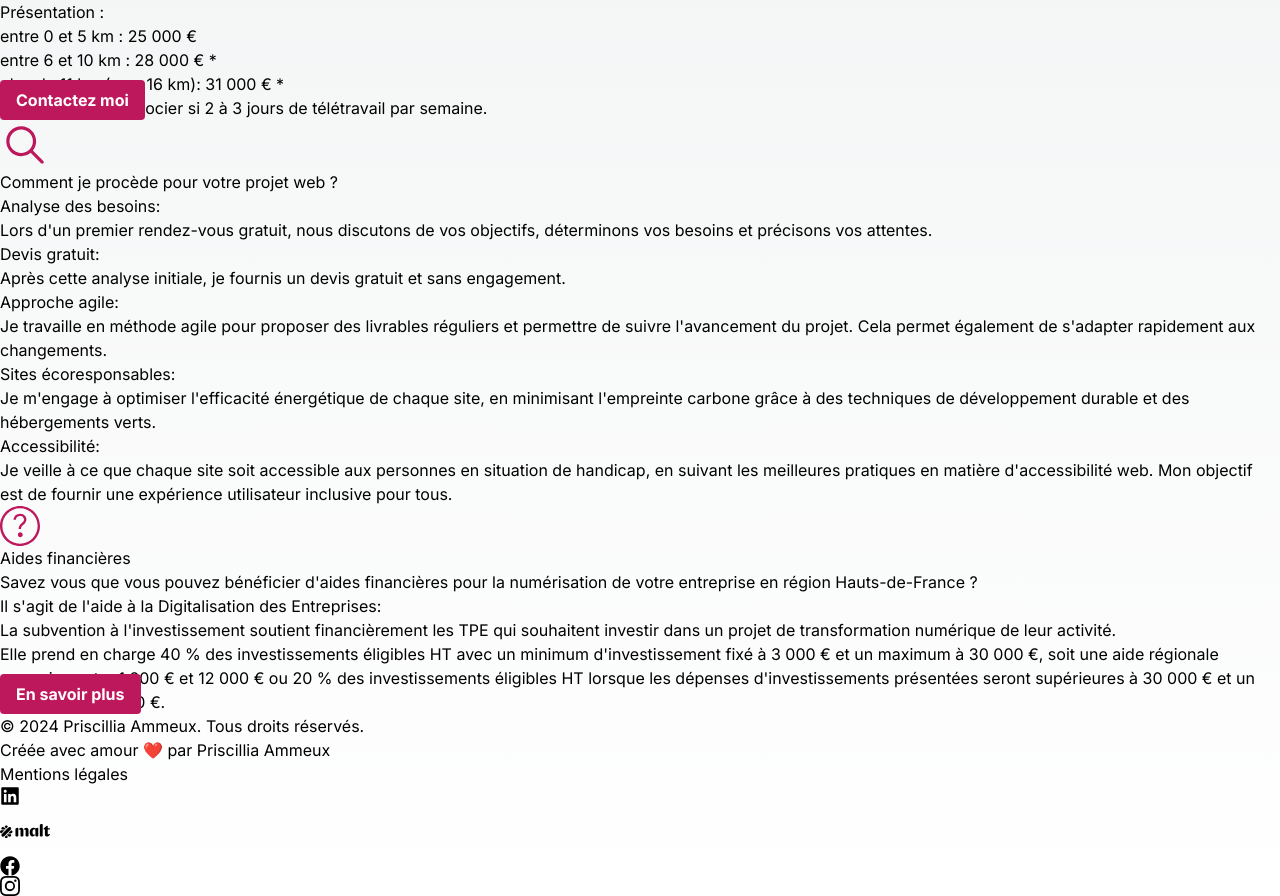
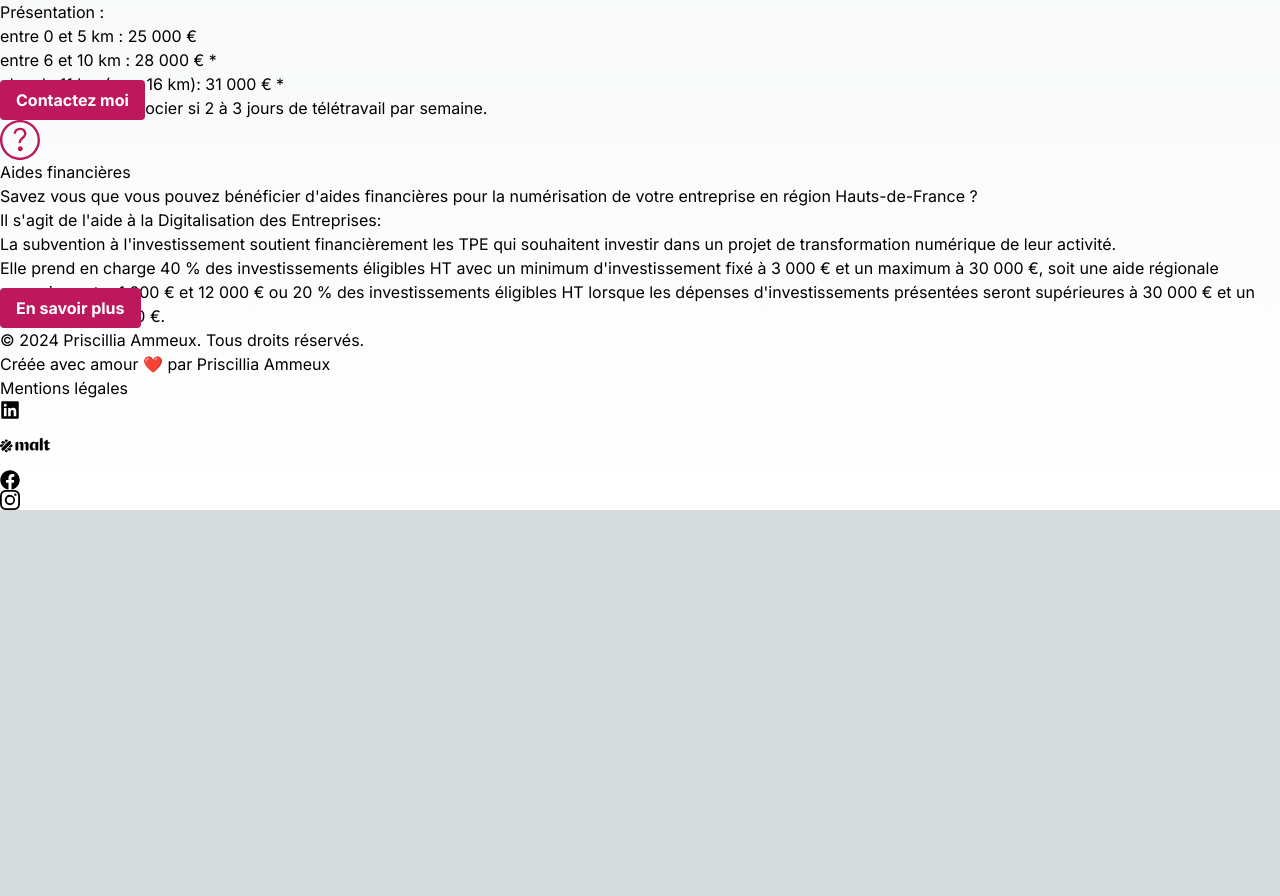
Before and after one commit to PriscilliaAmmeux/my_portfolio, a Next.js app: page /prestations in a window 1280 px wide. Shown: the part 2630-3526 px from the top of the page. After the commit the page ends 3140 px from the top, so only its background shows below. Built offline with nearby package versions, Linux system fonts and the light colour scheme; a web font is replaced by a local one.

Commit message:
remove process

```diff
--- a/src/app/prestations/page.tsx
+++ b/src/app/prestations/page.tsx
@@ -2,7 +2,6 @@ import { BsGearFill } from "react-icons/bs";
 import Layout from "../ui/layout/layout";
 import Title from "../ui/title/title";
 import { Metadata } from "next";
-import Process from "../ui/process/process";
 import ListPrestations from "../ui/listPrestations/listPrestations";
 import HelpNorth from "../ui/helpNorth/helpNorth";
 
@@ -16,7 +15,7 @@ export default function Page() {
       <main className="pt-4 lg:pl-2 lg:pr-2">
         <Title text="Prestations" icon={BsGearFill} />
         <ListPrestations />
-        <Process />
+
         <HelpNorth />
       </main>
     </Layout>
--- a/src/app/ui/process/process.tsx
+++ /dev/null
@@ -1,52 +0,0 @@
-import ItemList from "@/app/components/itemList/itemList";
-import Title from "@/app/ui/title/title";
-import { IoIosSearch } from "react-icons/io";
-
-const processContent = [
-  {
-    title: "Analyse des besoins: ",
-    content:
-      "Lors d'un premier rendez-vous gratuit, nous discutons de vos objectifs, déterminons vos besoins et précisons vos attentes.",
-  },
-  {
-    title: "Devis gratuit: ",
-    content:
-      "Après cette analyse initiale, je fournis un devis gratuit et sans engagement.",
-  },
-  {
-    title: "Approche agile: ",
-    content:
-      "Je travaille en méthode agile pour proposer des livrables réguliers et permettre de suivre l'avancement du projet. Cela permet également de s'adapter rapidement aux changements.",
-  },
-  {
-    title: "Sites écoresponsables: ",
-    content:
-      "Je m'engage à optimiser l'efficacité énergétique de chaque site, en minimisant l'empreinte carbone grâce à des techniques de développement durable et des hébergements verts.",
-  },
-  {
-    title: "Accessibilité: ",
-    content:
-      "Je veille à ce que chaque site soit accessible aux personnes en situation de handicap, en suivant les meilleures pratiques en matière d'accessibilité web. Mon objectif est de fournir une expérience utilisateur inclusive pour tous.",
-  },
-];
-
-export default function Process() {
-  return (
-    <article className="p-6 md:ml-20 md:mr-20">
-      <Title text="Comment je procède pour votre projet web ?" icon={IoIosSearch} />
-      <ul className="flex flex-col space-y-4 font-medium">
-        {processContent.map((item, index) => (
-          <ItemList
-            key={index}
-            text={
-              <section>
-                <h3 className="font-bold">{item.title}</h3>
-                <p className="leading-relaxed">{item.content}</p>
-              </section>
-            }
-          />
-        ))}
-      </ul>
-    </article>
-  );
-}
```
